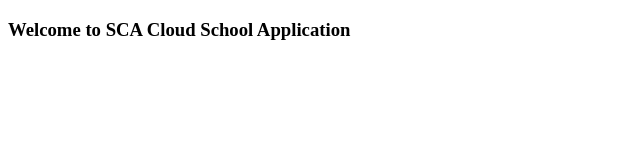
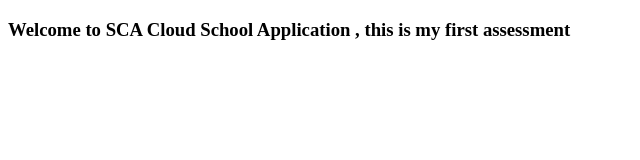
Before and after one commit to OluwmayowaF/SCA-Cloud-School-Application, a plain HTML site: page docker/index.html in a window 1280 px wide. Shown: the whole page, without its empty margins (0-640 px from the left). Drawn offline with Linux system fonts and the light colour scheme.

Commit message:
(Feauture) Update HTML index page and docker file

```diff
--- a/docker/index.html
+++ b/docker/index.html
@@ -9,7 +9,7 @@
 </head>
 
 <body>
-    <h3>Welcome to SCA Cloud School Application</h3>
+    <h3>Welcome to SCA Cloud School Application , this is my first assessment</h3>
 
 </body>
 
```
Also changed, not shown: 1 other file.
